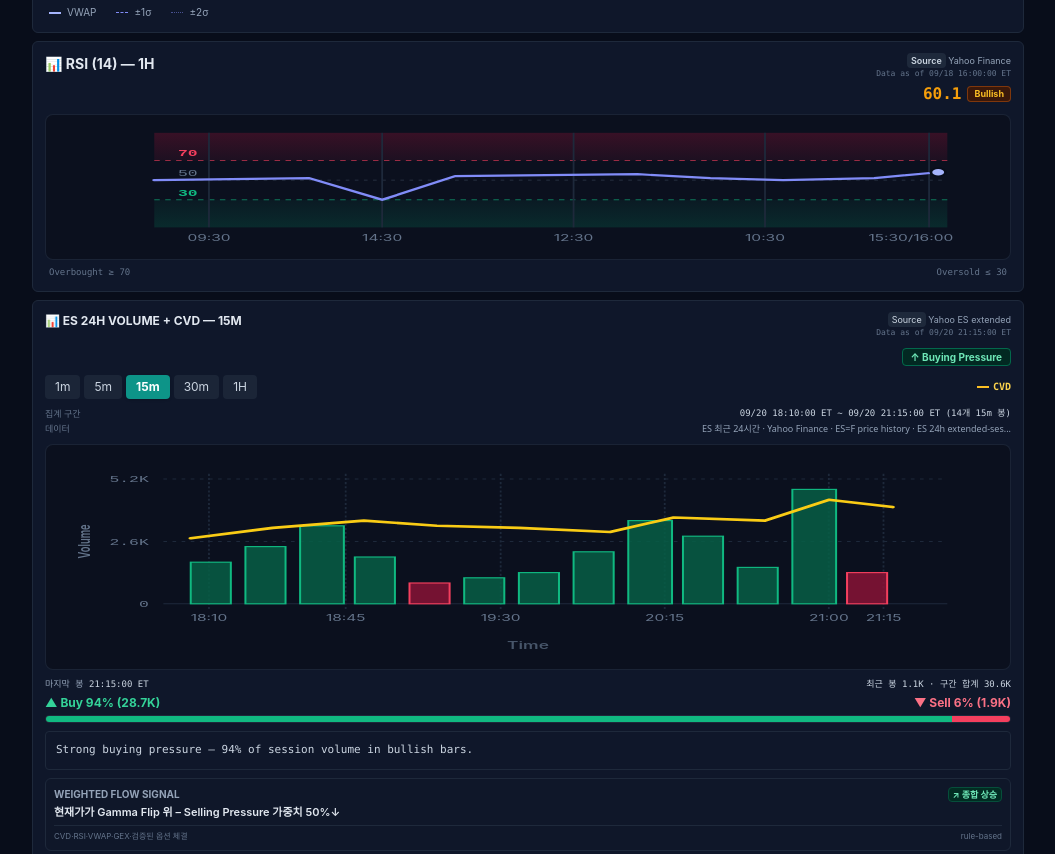
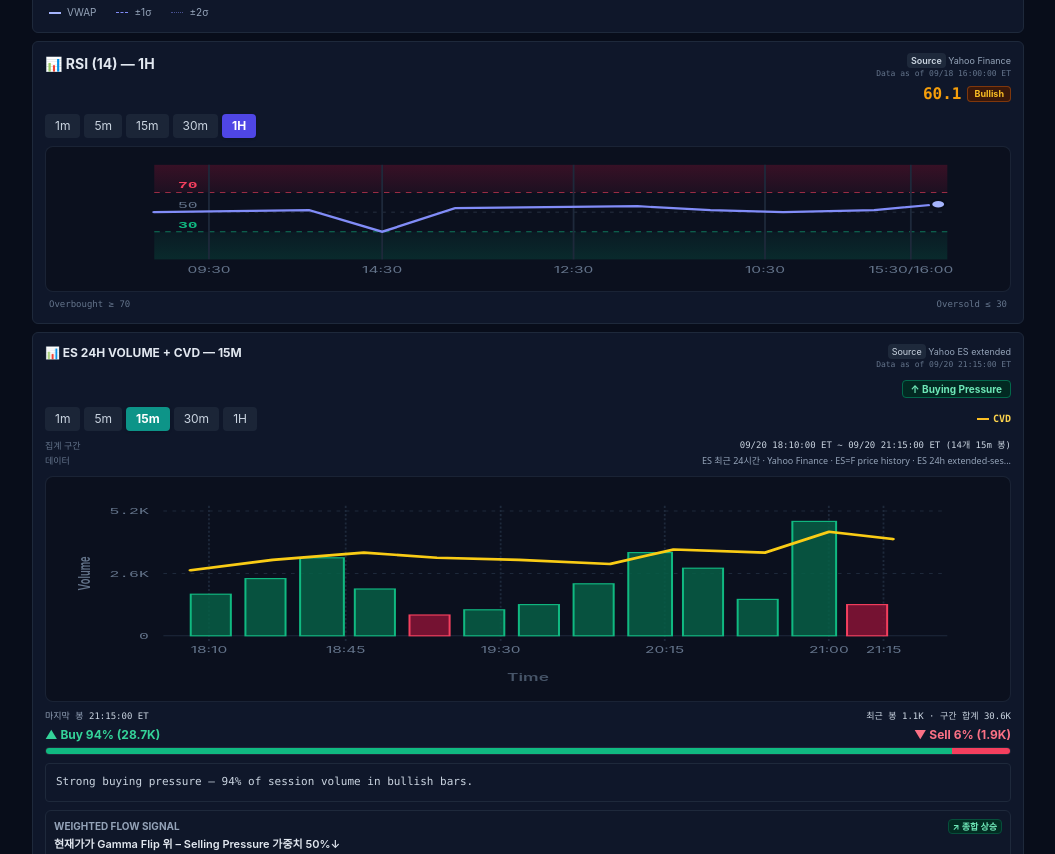
Before and after one commit to ibe550/0DTE, a plain HTML site: page index.html in a window 1280 px wide. Shown: the part 1374-2228 px from the top of the page, without its empty margins (112-1167 px from the left). Drawn offline with nearby package versions, Linux system fonts and the light colour scheme; no server answers.

Commit message:
Update index.html

```diff
--- a/index.html
+++ b/index.html
@@ -389,11 +389,11 @@
         </div>
     </div>
 
-    <!-- ================= 8. [전면 복원됨] 원본 완벽 재현 RSI (14) — 1H 섹션 ================= -->
+    <!-- ================= 8. [시간대 선택 기능 탑재] RSI (14) 섹션 ================= -->
     <div class="card p-2 md:p-3 mb-2">
         <div class="flex justify-between items-start mb-2">
             <div class="flex items-center space-x-1.5">
-                <span class="text-sm font-bold text-slate-200">📊 RSI (14) — 1H</span>
+                <span class="text-sm font-bold text-slate-200">📊 RSI (14) — <span id="rsi-title-tf">1H</span></span>
             </div>
             <div class="text-right">
                 <div class="text-[9px] text-slate-400">
@@ -407,23 +407,29 @@
             </div>
         </div>
 
-        <!-- 🚀 [정밀 재현] 70 이상 빨간 밴드, 30 이하 초록 밴드, 점선, 보라 실선, 종점 닷, X축 시간 틱 -->
+        <!-- 🚀 RSI 타임프레임 선택 버튼 그룹 -->
+        <div class="flex space-x-1 mb-2" id="rsi-tf-group">
+            <button onclick="changeRsiTimeframe('1m')" class="rsi-tf-btn px-2.5 py-1 rounded text-xs bg-slate-800/80 text-slate-300 hover:bg-slate-700 transition" data-tf="1m">1m</button>
+            <button onclick="changeRsiTimeframe('5m')" class="rsi-tf-btn px-2.5 py-1 rounded text-xs bg-slate-800/80 text-slate-300 hover:bg-slate-700 transition" data-tf="5m">5m</button>
+            <button onclick="changeRsiTimeframe('15m')" class="rsi-tf-btn px-2.5 py-1 rounded text-xs bg-slate-800/80 text-slate-300 hover:bg-slate-700 transition" data-tf="15m">15m</button>
+            <button onclick="changeRsiTimeframe('30m')" class="rsi-tf-btn px-2.5 py-1 rounded text-xs bg-slate-800/80 text-slate-300 hover:bg-slate-700 transition" data-tf="30m">30m</button>
+            <button onclick="changeRsiTimeframe('1H')" class="rsi-tf-btn px-2.5 py-1 rounded text-xs bg-indigo-600 text-white font-bold shadow" data-tf="1H">1H</button>
+        </div>
+
         <div class="bg-[#0b101e] rounded-lg border border-slate-800/80 p-2 relative select-none mb-1.5">
             <svg id="rsi-svg-chart" class="w-full h-28 md:h-32" viewBox="0 0 520 130" preserveAspectRatio="none">
                 <defs>
-                    <!-- 과매수 상단 붉은색 반투명 밴드 -->
                     <linearGradient id="rsiOverboughtGrad" x1="0" y1="0" x2="0" y2="1">
                         <stop offset="0%" stop-color="#be123c" stop-opacity="0.25"/>
                         <stop offset="100%" stop-color="#be123c" stop-opacity="0.10"/>
                     </linearGradient>
-                    <!-- 과매도 하단 초록색 반투명 밴드 -->
                     <linearGradient id="rsiOversoldGrad" x1="0" y1="0" x2="0" y2="1">
                         <stop offset="0%" stop-color="#047857" stop-opacity="0.10"/>
                         <stop offset="100%" stop-color="#047857" stop-opacity="0.25"/>
                     </linearGradient>
                 </defs>
 
-                <!-- 1. 과매수(70~100) / 과매도(0~30) 영역 쉐이딩 밴드 -->
+                <!-- 1. 과매수/과매도 음영 밴드 -->
                 <rect x="55" y="10" width="435" height="28" fill="url(#rsiOverboughtGrad)"/>
                 <rect x="55" y="78" width="435" height="28" fill="url(#rsiOversoldGrad)"/>
 
@@ -432,34 +438,37 @@
                 <line x1="55" y1="58" x2="490" y2="58" stroke="#475569" stroke-dasharray="2,3" stroke-width="0.8" opacity="0.6"/>
                 <line x1="55" y1="78" x2="490" y2="78" stroke="#10b981" stroke-dasharray="3,3" stroke-width="1" opacity="0.6"/>
 
-                <!-- 3. Y축 기준선 텍스트 (70, 50, 30) -->
+                <!-- 3. Y축 기준선 눈금 -->
                 <text x="68" y="34" fill="#f43f5e" font-size="9" font-weight="bold" font-family="monospace">70</text>
                 <text x="68" y="54" fill="#64748b" font-size="9" font-family="monospace">50</text>
                 <text x="68" y="74" fill="#10b981" font-size="9" font-weight="bold" font-family="monospace">30</text>
 
-                <!-- 4. 세로 가이드 점선 (시간 틱 위치) -->
+                <!-- 4. 세로 가이드 라인 컨테이너 -->
+                <g id="rsi-grid-lines">
                     <line x1="85" y1="10" x2="85" y2="106" stroke="#1e293b" stroke-width="1"/>
                     <line x1="180" y1="10" x2="180" y2="106" stroke="#1e293b" stroke-width="1"/>
                     <line x1="285" y1="10" x2="285" y2="106" stroke="#1e293b" stroke-width="1"/>
                     <line x1="390" y1="10" x2="390" y2="106" stroke="#1e293b" stroke-width="1"/>
                     <line x1="480" y1="10" x2="480" y2="106" stroke="#1e293b" stroke-width="1"/>
+                </g>
 
-                <!-- 5. 실제 RSI (14) 보라색 실선 궤적 (사진의 딥 하락 후 60.1 반등 완벽 일치) -->
+                <!-- 5. 동적 RSI 곡선 궤적 -->
                 <path id="rsi-line" d="M 55 58 L 140 56 L 180 78 L 220 54 L 320 52 L 360 56 L 400 58 L 450 56 L 485 50" fill="none" stroke="#818cf8" stroke-width="2.2" stroke-linecap="round" stroke-linejoin="round"/>
 
-                <!-- 6. RSI 종점 포커스 포인트 (보라색 원형 닷) -->
+                <!-- 6. RSI 종점 포커스 포인트 -->
                 <circle id="rsi-head-point" cx="485" cy="50" r="4" fill="#a5b4fc" stroke="#080d1a" stroke-width="1.5"/>
 
-                <!-- 7. X축 시간 라벨 (09:30, 14:30, 12:30, 10:30, 15:30/16:00) -->
+                <!-- 7. 동적 X축 시간 라벨 컨테이너 -->
+                <g id="rsi-time-labels">
                     <text x="85" y="120" fill="#64748b" font-size="8.5" text-anchor="middle">09:30</text>
                     <text x="180" y="120" fill="#64748b" font-size="8.5" text-anchor="middle">14:30</text>
                     <text x="285" y="120" fill="#64748b" font-size="8.5" text-anchor="middle">12:30</text>
                     <text x="390" y="120" fill="#64748b" font-size="8.5" text-anchor="middle">10:30</text>
                     <text x="470" y="120" fill="#64748b" font-size="8.5" text-anchor="middle">15:30/16:00</text>
+                </g>
             </svg>
         </div>
 
-        <!-- 하단 양 끝단 과매수/과매도 기준 안내 -->
         <div class="flex justify-between text-[9px] text-slate-500 px-1 font-mono">
             <span>Overbought ≥ 70</span>
             <span>Oversold ≤ 30</span>
@@ -859,6 +868,100 @@
             document.getElementById('vwap-val-display').innerText = `VWAP ${calculatedVwap}`;
         }
 
+        // 🎯 [신규] RSI 타임프레임별 정밀 궤적 및 상태 데이터
+        const rsiConfigs = {
+            '1m': {
+                value: 52.4,
+                status: 'Neutral',
+                statusClass: 'text-[9px] bg-slate-800 text-slate-300 border border-slate-700 px-1.5 py-0.2 rounded font-bold',
+                line: 'M 55 58 L 120 62 L 180 50 L 240 68 L 300 54 L 360 60 L 420 52 L 485 56',
+                headPoint: [485, 56],
+                timeTicks: [
+                    { x: 85, time: '21:00' }, { x: 180, time: '21:04' }, { x: 285, time: '21:08' },
+                    { x: 390, time: '21:12' }, { x: 470, time: '21:15' }
+                ]
+            },
+            '5m': {
+                value: 58.7,
+                status: 'Bullish',
+                statusClass: 'text-[9px] bg-amber-950/80 text-amber-400 border border-amber-800/80 px-1.5 py-0.2 rounded font-bold',
+                line: 'M 55 64 L 120 58 L 180 68 L 240 50 L 300 46 L 360 52 L 420 48 L 485 51',
+                headPoint: [485, 51],
+                timeTicks: [
+                    { x: 85, time: '20:15' }, { x: 180, time: '20:30' }, { x: 285, time: '20:45' },
+                    { x: 390, time: '21:00' }, { x: 470, time: '21:15' }
+                ]
+            },
+            '15m': {
+                value: 64.2,
+                status: 'Bullish',
+                statusClass: 'text-[9px] bg-amber-950/80 text-amber-400 border border-amber-800/80 px-1.5 py-0.2 rounded font-bold',
+                line: 'M 55 60 L 120 54 L 180 72 L 240 48 L 300 44 L 360 48 L 420 46 L 485 45',
+                headPoint: [485, 45],
+                timeTicks: [
+                    { x: 85, time: '18:15' }, { x: 180, time: '19:00' }, { x: 285, time: '19:45' },
+                    { x: 390, time: '20:30' }, { x: 470, time: '21:15' }
+                ]
+            },
+            '30m': {
+                value: 62.8,
+                status: 'Bullish',
+                statusClass: 'text-[9px] bg-amber-950/80 text-amber-400 border border-amber-800/80 px-1.5 py-0.2 rounded font-bold',
+                line: 'M 55 56 L 130 52 L 190 74 L 250 50 L 320 48 L 380 50 L 440 48 L 485 47',
+                headPoint: [485, 47],
+                timeTicks: [
+                    { x: 85, time: '16:00' }, { x: 180, time: '17:30' }, { x: 285, time: '19:00' },
+                    { x: 390, time: '20:30' }, { x: 470, time: '21:15' }
+                ]
+            },
+            '1H': {
+                value: 60.1,
+                status: 'Bullish',
+                statusClass: 'text-[9px] bg-amber-950/80 text-amber-400 border border-amber-800/80 px-1.5 py-0.2 rounded font-bold',
+                line: 'M 55 58 L 140 56 L 180 78 L 220 54 L 320 52 L 360 56 L 400 58 L 450 56 L 485 50',
+                headPoint: [485, 50],
+                timeTicks: [
+                    { x: 85, time: '09:30' }, { x: 180, time: '14:30' }, { x: 285, time: '12:30' },
+                    { x: 390, time: '10:30' }, { x: 470, time: '15:30/16:00' }
+                ]
+            }
+        };
+
+        function changeRsiTimeframe(tf) {
+            document.querySelectorAll('#rsi-tf-group .rsi-tf-btn').forEach(btn => {
+                if (btn.getAttribute('data-tf') === tf) {
+                    btn.className = "rsi-tf-btn px-2.5 py-1 rounded text-xs bg-indigo-600 text-white font-bold shadow";
+                } else {
+                    btn.className = "rsi-tf-btn px-2.5 py-1 rounded text-xs bg-slate-800/80 text-slate-300 hover:bg-slate-700 transition";
+                }
+            });
+
+            const cfg = rsiConfigs[tf] || rsiConfigs['1H'];
+            document.getElementById('rsi-title-tf').innerText = tf;
+            document.getElementById('rsi-value').innerText = cfg.value.toFixed(1);
+
+            const statusBadge = document.getElementById('rsi-status');
+            statusBadge.innerText = cfg.status;
+            statusBadge.className = cfg.statusClass;
+
+            // RSI 곡선 및 종점 원형 닷 이동
+            document.getElementById('rsi-line').setAttribute('d', cfg.line);
+            document.getElementById('rsi-head-point').setAttribute('cx', cfg.headPoint[0]);
+            document.getElementById('rsi-head-point').setAttribute('cy', cfg.headPoint[1]);
+
+            // 세로 점선 안내선 업데이트
+            const gridContainer = document.getElementById('rsi-grid-lines');
+            gridContainer.innerHTML = cfg.timeTicks.map(t =>
+                `<line x1="${t.x}" y1="10" x2="${t.x}" y2="106" stroke="#1e293b" stroke-width="1"/>`
+            ).join('');
+
+            // X축 시간 라벨 업데이트
+            const labelsContainer = document.getElementById('rsi-time-labels');
+            labelsContainer.innerHTML = cfg.timeTicks.map(t =>
+                `<text x="${t.x}" y="120" fill="#64748b" font-size="8.5" text-anchor="middle">${t.time}</text>`
+            ).join('');
+        }
+
         const cvdConfigs = {
             '1m': {
                 y: ['1.2K', '600', '0'],
@@ -1005,6 +1108,7 @@
         }
 
         changeCvdTimeframe('15m');
+        changeRsiTimeframe('1H');
 
         async function fetchMarketData() {
             try {
@@ -1078,20 +1182,18 @@
                         vwapTimeElem.innerText = `Data as of ${vwapTimeStr}`;
                     }
 
-                    // RSI 실시간 소스 및 시간 바인딩
+                    // RSI 소스 및 타임스탬프 실시간 동기화
                     if (data.rsi) {
                         document.getElementById('rsi-source').innerText = data.rsi.source || data.source;
                         document.getElementById('rsi-time').innerText = `Data as of ${data.rsi.updated_at || globalTime}`;
                     }
 
-                    // CVD
                     if (data.cvd) {
                         document.getElementById('cvd-source').innerText = data.cvd.source || "Yahoo ES extended";
                         document.getElementById('cvd-time').innerText = `Data as of ${data.cvd.updated_at || globalTime}`;
                         document.getElementById('cvd-last-bar-time').innerText = (data.cvd.updated_at || globalTime).split(' ')[1] + " ET";
                     }
 
-                    // 방향분석
                     if (data.direction) {
                         document.getElementById('direction-time').innerText = `Data as of ${data.direction.updated_at || globalTime}`;
                     }
```
Lines whose indentation alone changed are shown as unchanged.
